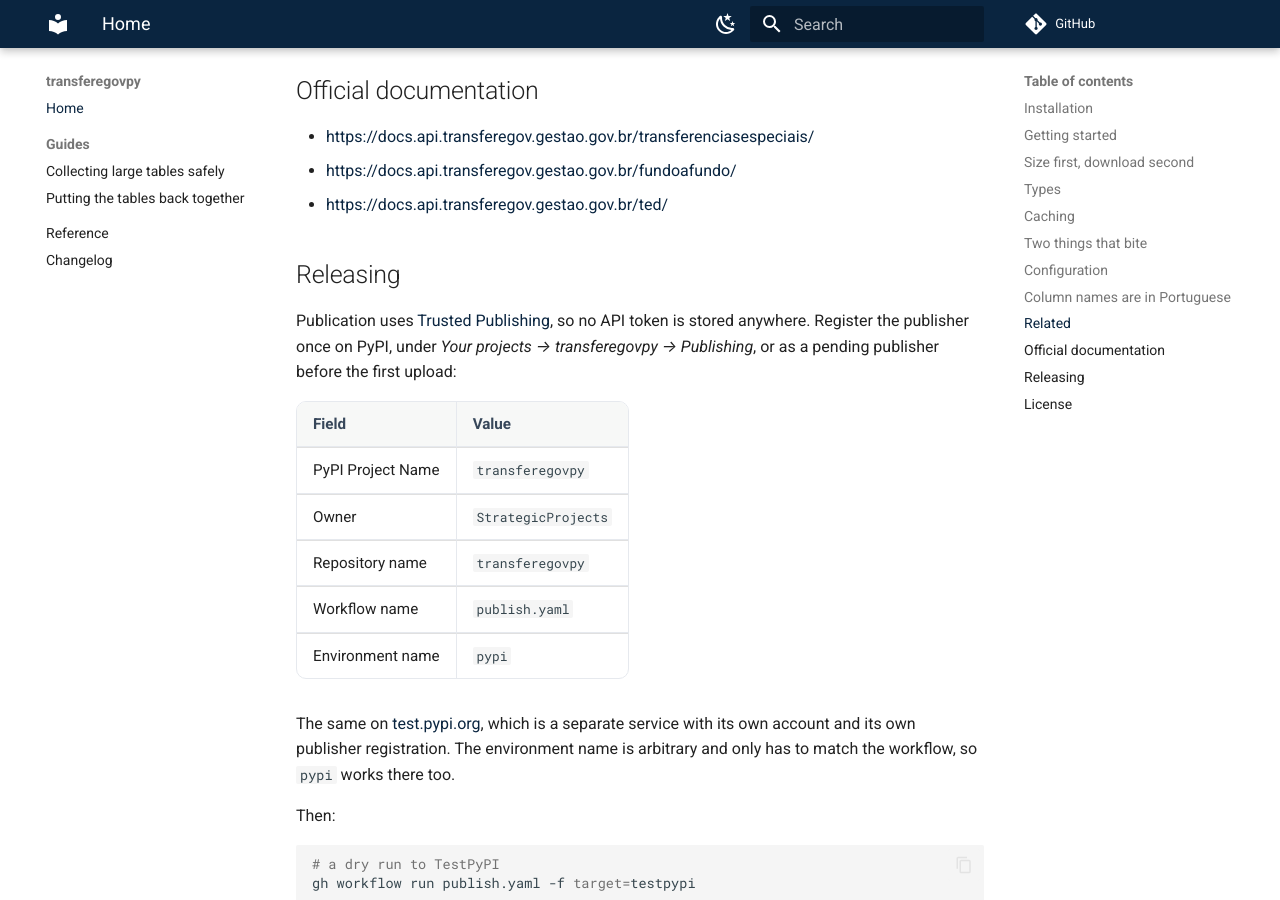
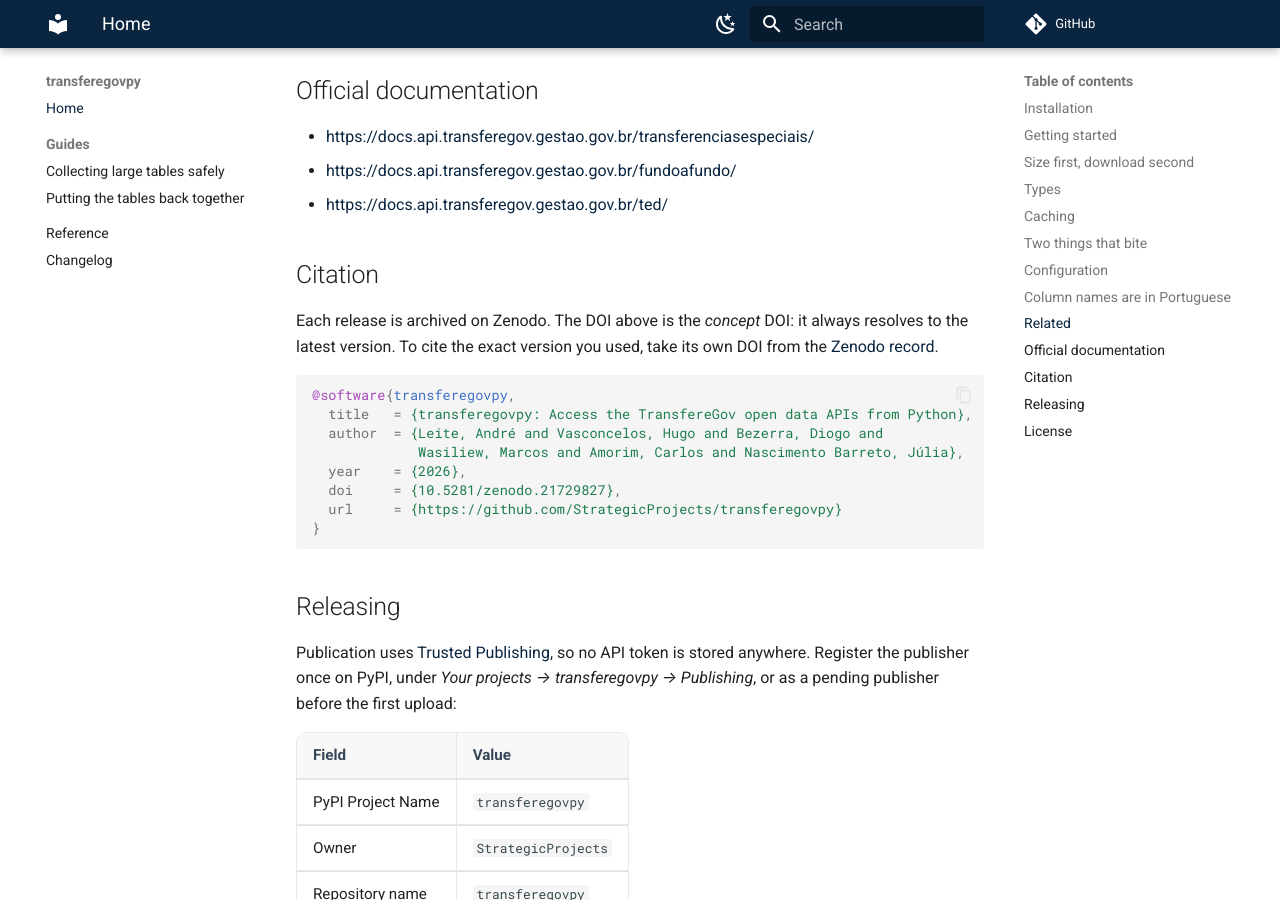
Before and after one commit to StrategicProjects/transferegovpy, an MkDocs documentation site: the page built from docs/index.md, in a window 1280 px wide and 900 px high, scrolled down 3756 px. Built offline with MkDocs 1.6.1 and Material for MkDocs 9.7.7, drawn with Linux system fonts in a browser that asks for light colours; comment, search, counter and statistics services are not loaded.

Commit message:
Record the Zenodo DOI
The first release minted 10.5281/zenodo.21729828 for version 0.1.0, under the
concept DOI 10.5281/zenodo.21729827. The badge and the citation use the
concept DOI, which always resolves to the latest version; CITATION.cff carries
both, so a reader can cite either the project or the exact version they ran.

Zenodo read .zenodo.json as intended: six authors with four ORCIDs and their
affiliations, ten keywords, four related identifiers, and the MIT license —
none of which the GitHub defaults would have supplied.

Co-Authored-By: Claude Opus 5 (1M context) <noreply@anthropic.com>

````diff
--- a/docs/index.md
+++ b/docs/index.md
@@ -3,6 +3,7 @@
 [![PyPI](https://img.shields.io/pypi/v/transferegovpy.svg)](https://pypi.org/project/transferegovpy/)
 [![Python](https://img.shields.io/pypi/pyversions/transferegovpy.svg)](https://pypi.org/project/transferegovpy/)
 [![License: MIT](https://img.shields.io/badge/license-MIT-green.svg)](LICENSE)
+[![DOI](https://zenodo.org/badge/DOI/10.5281/zenodo.21729827.svg)](https://doi.org/10.5281/zenodo.21729827)
 
 Access the open data APIs of **TransfereGov**, the Brazilian federal
 government's platform for transfers to states, municipalities and civil
@@ -184,6 +185,23 @@ documentation are in English.
 * <https://docs.api.transferegov.gestao.gov.br/fundoafundo/>
 * <https://docs.api.transferegov.gestao.gov.br/ted/>
 
+## Citation
+
+Each release is archived on Zenodo. The DOI above is the *concept* DOI: it
+always resolves to the latest version. To cite the exact version you used,
+take its own DOI from the [Zenodo record](https://doi.org/10.5281/zenodo.21729827).
+
+```bibtex
+@software{transferegovpy,
+  title   = {transferegovpy: Access the TransfereGov open data APIs from Python},
+  author  = {Leite, André and Vasconcelos, Hugo and Bezerra, Diogo and
+             Wasiliew, Marcos and Amorim, Carlos and Nascimento Barreto, Júlia},
+  year    = {2026},
+  doi     = {10.5281/zenodo.21729827},
+  url     = {https://github.com/StrategicProjects/transferegovpy}
+}
+```
+
 ## Releasing
 
 Publication uses [Trusted Publishing](https://docs.pypi.org/trusted-publishers/),
````
Also changed, not shown: README.md (+18 -0 lines), 1 other file.
